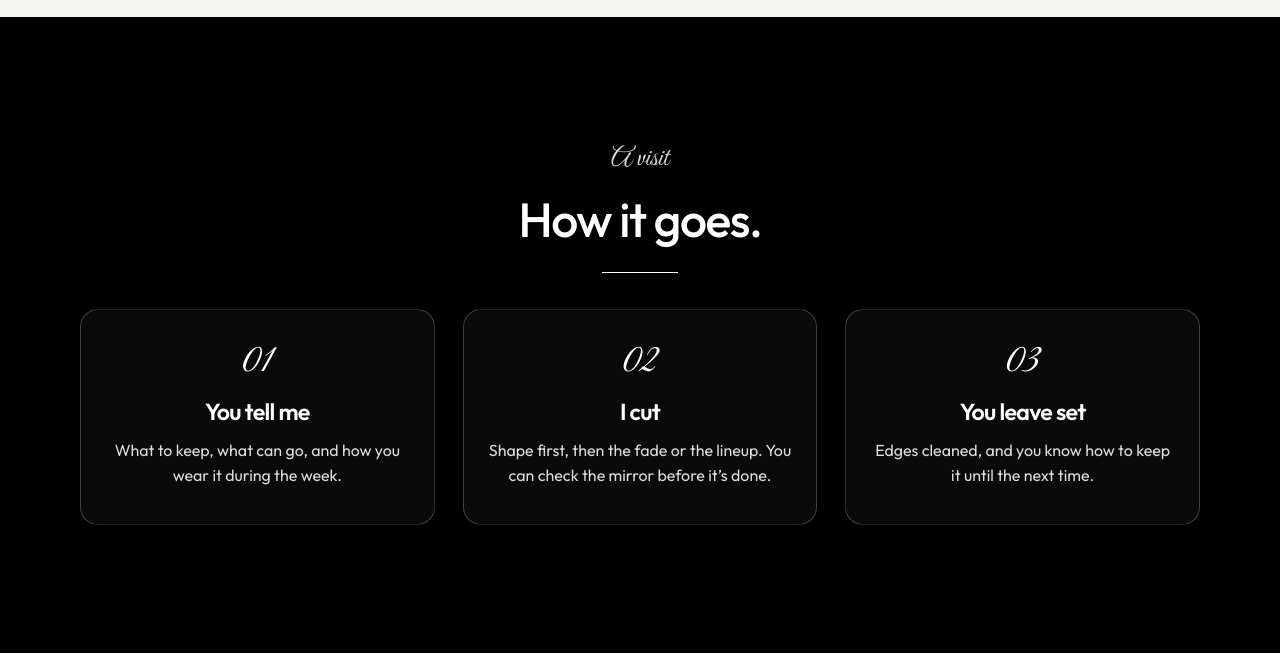
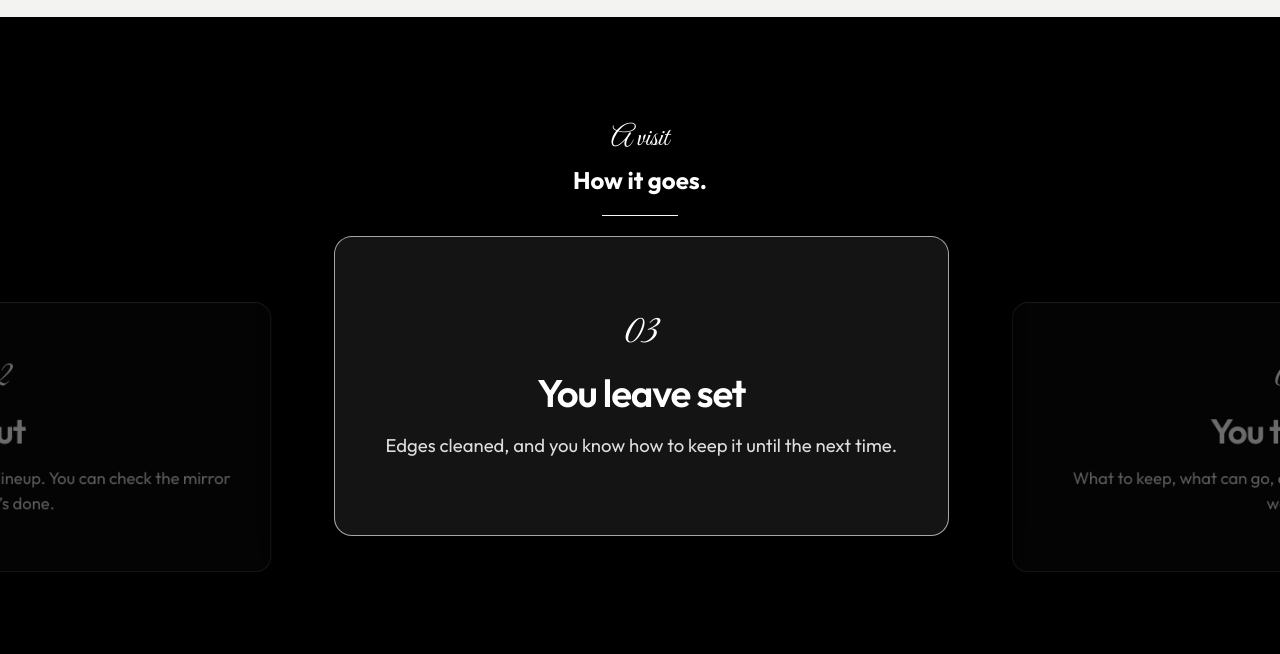
Before and after one commit to Tobitolos/valorafrocut, a plain HTML site: page index.html in a window 1280 px wide. Shown: the part 3160-3814 px from the top of the page. Drawn offline with Linux system fonts and the light colour scheme.

Commit message:
Turn How it goes into a wide sliding row.
The center step stays raised, the slides keep moving, and the block rises from the bottom as you scroll down.

Co-authored-by: Cursor <cursoragent@cursor.com>

```diff
--- a/css/styles.css
+++ b/css/styles.css
@@ -372,26 +372,65 @@ h1, h2, h3, p { margin: 0; }
 #how.steps-band {
   background: #000;
   color: #fff;
-  padding: 120px 24px 128px;
+  padding: 108px 0 120px;
+  overflow: hidden;
+  transform: translateY(150px);
+  opacity: 0;
+  transition: transform 1.05s cubic-bezier(0.16, 1, 0.3, 1), opacity 0.9s ease;
 }
+#how.steps-band.is-in { transform: none; opacity: 1; }
+.steps-head { text-align: center; padding: 0 24px; margin-bottom: 8px; }
+.step-slider {
+  position: relative;
+  width: 100%;
+  overflow: hidden;
+  padding: 54px 0 42px;
+}
+.step-track {
+  display: flex;
+  align-items: stretch;
+  will-change: transform;
+}
+.step-slider .step {
+  flex: 0 0 min(640px, 48vw);
+  margin: 0 16px;
+  min-height: 300px;
+  display: flex;
+  flex-direction: column;
+  justify-content: center;
+  padding: 48px 42px;
+  transform: scale(0.9) translateY(28px);
+  opacity: 0.42;
+  z-index: 1;
+  transition: transform 0.75s cubic-bezier(0.16, 1, 0.3, 1), opacity 0.75s ease, background 0.75s ease, border-color 0.75s ease, box-shadow 0.75s ease;
+}
+.step-slider .step.is-current {
+  transform: scale(1) translateY(-26px);
+  opacity: 1;
+  background: rgba(255, 255, 255, 0.08);
+  border-color: rgba(255, 255, 255, 0.62);
+  box-shadow: 0 28px 70px rgba(0, 0, 0, 0.45);
+  z-index: 2;
+}
+.step-slider .step h3 { font-size: clamp(1.8rem, 3vw, 2.7rem); }
+.step-slider .step p { font-size: 1.16rem; max-width: 36rem; margin-left: auto; margin-right: auto; line-height: 1.5; }
 #how.steps-band h2,
 #how.steps-band h3,
 #how.steps-band .eyebrow,
 #how.steps-band .step-no { color: #fff; }
 #how.steps-band .step p,
 #how.steps-band .section-head p { color: rgba(255, 255, 255, 0.86); }
-#how.steps-band .section-head { text-align: center; }
-#how.steps-band .section-head h2 { display: inline-block; }
-#how.steps-band .section-head h2::after {
+#how.steps-band .steps-head h2 { display: inline-block; }
+#how.steps-band .steps-head h2::after {
   content: "";
   display: block;
   width: 0;
   height: 1px;
   margin: 16px auto 0;
   background: #fff;
-  transition: width 0.7s ease 0.15s;
+  transition: width 0.7s ease 0.2s;
 }
-#how.steps-band .section-head.is-in h2::after { width: 76px; }
+#how.steps-band.is-in .steps-head h2::after { width: 76px; }
 #visit {
   background: #fff;
   color: #111;
@@ -596,12 +635,10 @@ input:focus, select:focus, textarea:focus { border-color: #111; }
 
 [data-reveal] {
   opacity: 0;
-  transform: translateY(64px);
-  filter: blur(8px);
+  transform: translateY(110px);
   transition:
-    opacity 0.85s ease,
-    transform 0.9s cubic-bezier(0.16, 1, 0.3, 1),
-    filter 0.85s ease,
+    opacity 0.9s ease,
+    transform 1s cubic-bezier(0.16, 1, 0.3, 1),
     clip-path 0.9s cubic-bezier(0.16, 1, 0.3, 1);
 }
 [data-reveal="clip"] {
@@ -612,7 +649,6 @@ input:focus, select:focus, textarea:focus { border-color: #111; }
 [data-reveal].is-in {
   opacity: 1;
   transform: none;
-  filter: none;
   clip-path: inset(0);
 }
 
@@ -718,7 +754,16 @@ input:focus, select:focus, textarea:focus { border-color: #111; }
   .cards { gap: 16px; }
   .card img { height: 190px; }
   .card .btn { width: 100%; }
-  .steps { gap: 22px; }
+  #how.steps-band { padding: 72px 0 96px; }
+  .step-slider .step {
+    flex-basis: 64vw;
+    min-height: 250px;
+    margin: 0 10px;
+    padding: 32px 22px;
+  }
+  .step-slider .step h3 { font-size: 1.7rem; }
+  .step-slider .step p { font-size: 1.02rem; }
+  .step-slider .step.is-current { transform: scale(1) translateY(-14px); }
   .choice-grid { grid-template-columns: 1fr 1fr; }
   .map-frame iframe { height: 240px; }
   .sheet { padding: 18px; }
@@ -737,6 +782,8 @@ input:focus, select:focus, textarea:focus { border-color: #111; }
   .hero-actions { animation: none; }
   .hero-copy { opacity: 1; transform: none; }
   .hero::before { transform: none; }
-  [data-reveal] { opacity: 1; transform: none; filter: none; clip-path: none; }
+  [data-reveal] { opacity: 1; transform: none; clip-path: none; }
+  #how.steps-band { opacity: 1; transform: none; transition: none; }
   #how.steps-band .section-head h2::after { width: 76px; transition: none; }
+  .step-track, .step-slider .step { transition: none; }
 }
--- a/index.html
+++ b/index.html
@@ -119,23 +119,23 @@
     </section>
 
     <section class="section ink steps-band" id="how">
-      <div class="wrap">
-        <div class="section-head center" data-reveal>
-          <p class="eyebrow">A visit</p>
-          <h2>How it goes.</h2>
-        </div>
-        <div class="steps">
-          <article class="step" data-reveal>
+      <div class="steps-head">
+        <p class="eyebrow">A visit</p>
+        <h2>How it goes.</h2>
+      </div>
+      <div class="step-slider" aria-roledescription="carousel" aria-label="How a visit goes">
+        <div class="step-track">
+          <article class="step">
             <span class="step-no">01</span>
             <h3>You tell me</h3>
             <p>What to keep, what can go, and how you wear it during the week.</p>
           </article>
-          <article class="step" data-reveal>
+          <article class="step">
             <span class="step-no">02</span>
             <h3>I cut</h3>
             <p>Shape first, then the fade or the lineup. You can check the mirror before it’s done.</p>
           </article>
-          <article class="step" data-reveal>
+          <article class="step">
             <span class="step-no">03</span>
             <h3>You leave set</h3>
             <p>Edges cleaned, and you know how to keep it until the next time.</p>
--- a/js/site.js
+++ b/js/site.js
@@ -289,6 +289,114 @@ function setupServicePicks() {
   if (day) day.min = new Date().toISOString().slice(0, 10);
 }
 
+function setupStepSlider() {
+  const root = document.querySelector(".step-slider");
+  const section = document.getElementById("how");
+  if (!root || !section) return;
+
+  const track = root.querySelector(".step-track");
+  const originals = [...track.children];
+  const count = originals.length;
+  const reduce = window.matchMedia("(prefers-reduced-motion: reduce)").matches;
+
+  const lastClone = originals[count - 1].cloneNode(true);
+  const firstClone = originals[0].cloneNode(true);
+  lastClone.dataset.clone = "true";
+  firstClone.dataset.clone = "true";
+  lastClone.setAttribute("aria-hidden", "true");
+  firstClone.setAttribute("aria-hidden", "true");
+  track.prepend(lastClone);
+  track.append(firstClone);
+
+  let index = 1;
+  let timer = 0;
+
+  const slides = () => [...track.children];
+
+  function span() {
+    const card = track.children[0];
+    const style = getComputedStyle(card);
+    return card.offsetWidth + parseFloat(style.marginLeft) + parseFloat(style.marginRight);
+  }
+
+  function place(animate) {
+    const distance = span();
+    const offset = root.clientWidth / 2 - distance / 2 - index * distance;
+    track.style.transition = animate
+      ? "transform 0.8s cubic-bezier(0.16, 1, 0.3, 1)"
+      : "none";
+    if (!animate) void track.offsetWidth;
+    track.style.transform = `translate3d(${offset}px, 0, 0)`;
+    slides().forEach((slide, i) => {
+      const current = i === index;
+      slide.classList.toggle("is-current", current);
+      if (!slide.dataset.clone) slide.setAttribute("aria-hidden", current ? "false" : "true");
+    });
+  }
+
+  function settle() {
+    if (index === 0) index = count;
+    else if (index === count + 1) index = 1;
+    else return;
+    place(false);
+  }
+
+  track.addEventListener("transitionend", (event) => {
+    if (event.target !== track || event.propertyName !== "transform") return;
+    settle();
+  });
+
+  function next() {
+    index += 1;
+    place(true);
+  }
+
+  function start() {
+    if (reduce) return;
+    window.clearInterval(timer);
+    timer = window.setInterval(next, 2800);
+  }
+
+  function stop() {
+    window.clearInterval(timer);
+  }
+
+  root.addEventListener("mouseenter", stop);
+  root.addEventListener("mouseleave", start);
+  root.addEventListener("focusin", stop);
+  root.addEventListener("focusout", start);
+  window.addEventListener("resize", () => place(false));
+
+  const reveal = new IntersectionObserver(
+    (entries) => {
+      entries.forEach((entry) => {
+        if (!entry.isIntersecting) return;
+        section.classList.add("is-in");
+        reveal.disconnect();
+      });
+    },
+    { threshold: 0.22 }
+  );
+  if (reduce) section.classList.add("is-in");
+  else reveal.observe(section);
+
+  if (!reduce) {
+    window.addEventListener(
+      "scroll",
+      () => {
+        const rect = section.getBoundingClientRect();
+        const passed = (window.innerHeight - rect.top) / (window.innerHeight + rect.height);
+        const lift = Math.max(0, Math.min(48, (passed - 0.2) * 80));
+        root.style.transform = `translateY(${-lift}px)`;
+      },
+      { passive: true }
+    );
+  }
+
+  place(false);
+  start();
+}
+
 function setupMotion() {
   const header = document.querySelector(".site-header");
   const hero = document.querySelector(".hero");
@@ -384,3 +492,4 @@ setupForms();
 setupServicePicks();
 setupScrollSpy();
 setupMotion();
+setupStepSlider();
```
